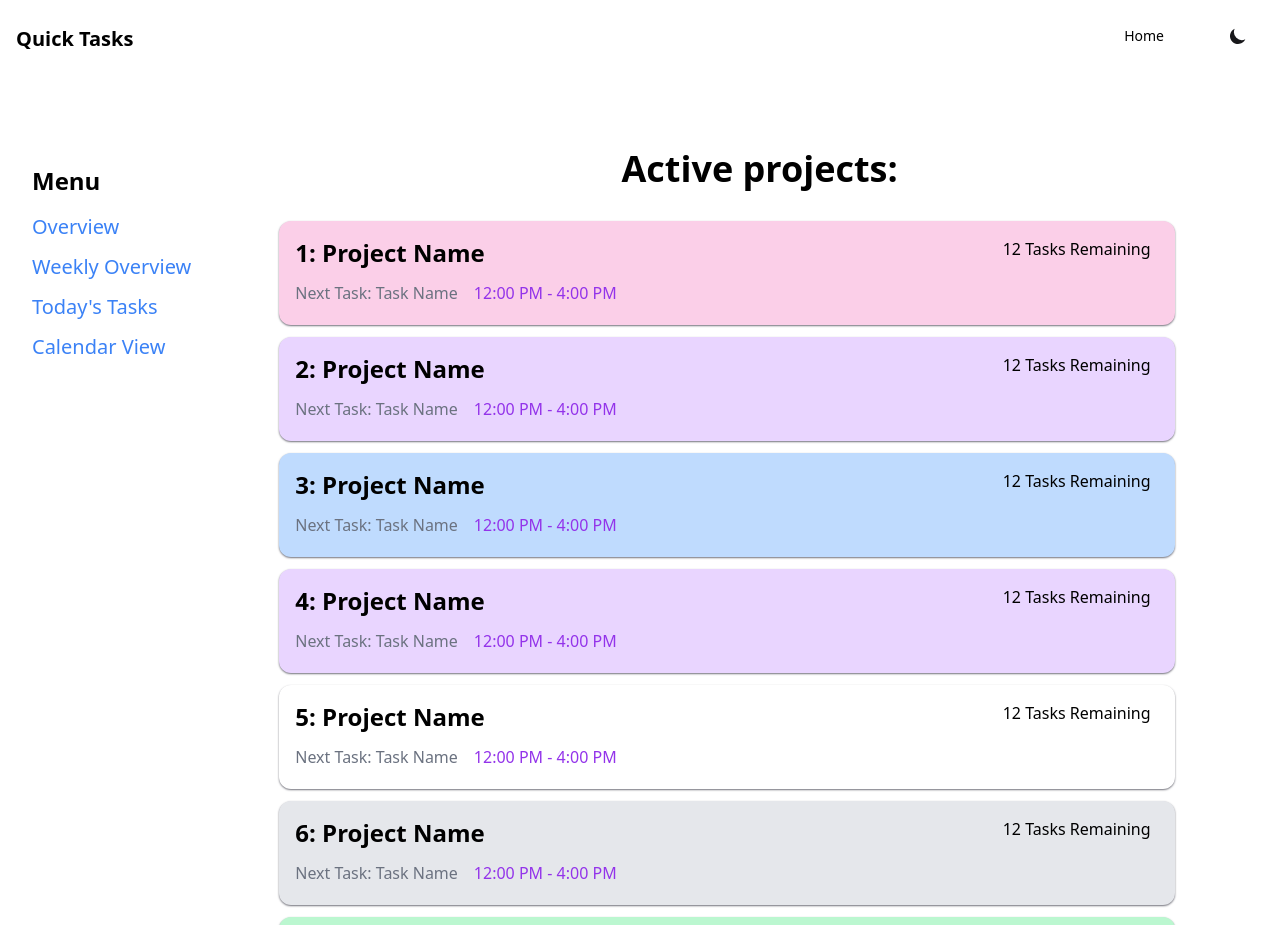
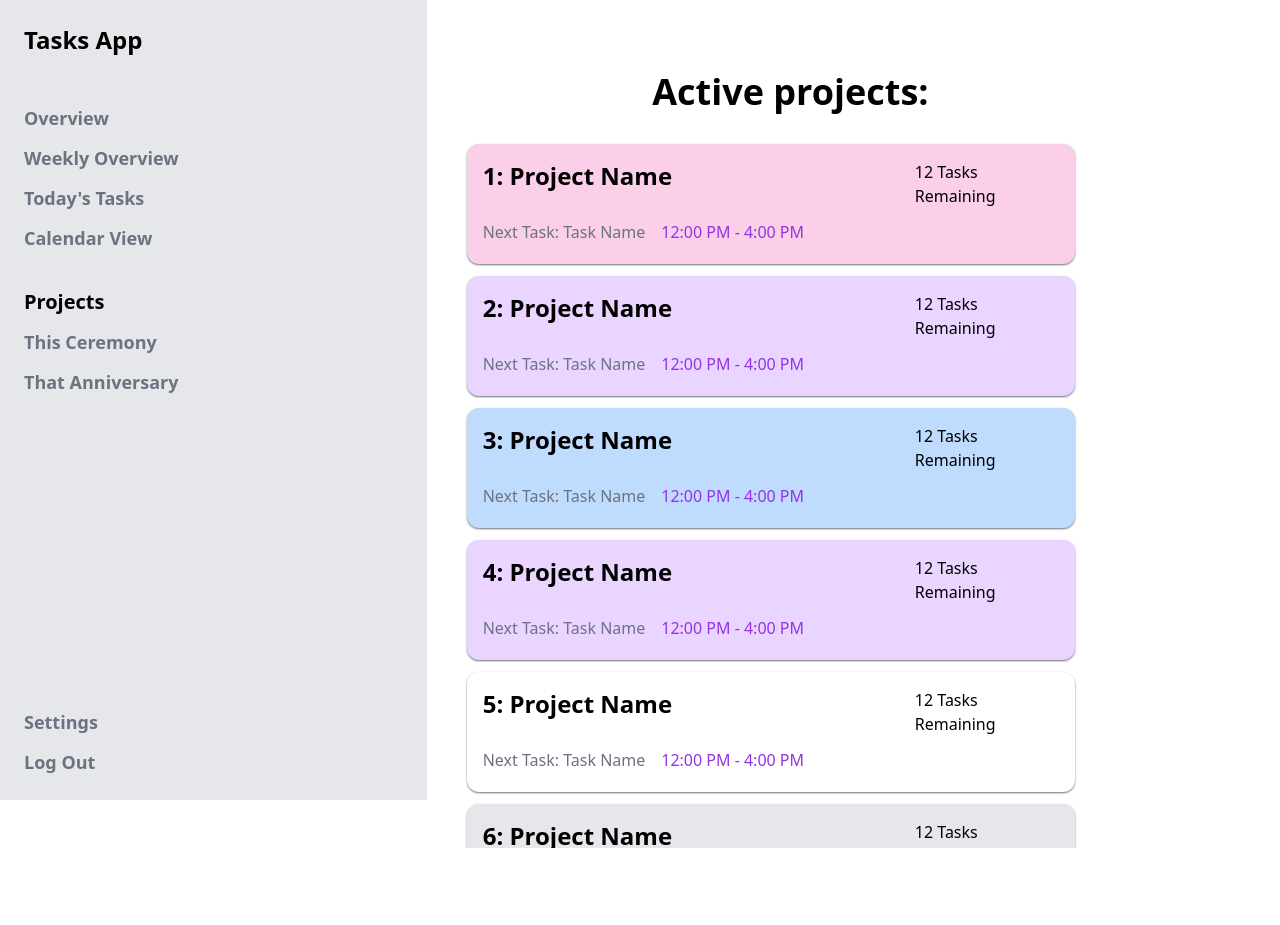
Before and after one commit to Davit-G/barbell-squat-enthusiasts, a React (Vite) app in the folder unihack2023-client/: page /my in a window 1280 px wide. After the commit the page ends 848 px from the top, so only its background shows below. Built offline with nearby package versions, Linux system fonts and the light colour scheme.

Commit message:
side bar view and layouts resolved

```diff
--- /dev/null
+++ b/unihack2023-client/src/AppLayout.jsx
@@ -0,0 +1,96 @@
+import React, { useState, useEffect } from 'react';
+import { Link, Outlet } from 'react-router-dom';
+
+
+
+function AppLayout({ }) {
+    return (
+        <>
+            <div className='flex flex-row min-h-screen max-h-screen'>
+                <div className='w-1/3 bg-gray-200 p-6'>
+
+                    {" "}
+                    {/* Navigation on the left */}
+
+                    <div className="flex flex-col h-full justify-between items-start">
+                        <div className='h-full'>
+
+                            <h1 className="text-2xl dark:text-white font-semibold text-left">Tasks App</h1>
+                            <br></br>
+                            <span class="w-full pt-[2px] bg-gray-300"></span>
+                            <br></br>
+                            <div className="flex flex-col space-y-3">
+                                <Link
+                                    to="/my/"
+                                    className="text-base md:text-lg text-left hover:underline font-semibold text-gray-500 dark:text-blue-400"
+                                >
+                                    Overview
+                                </Link>
+                                <Link
+                                    to="/my/week"
+                                    className="text-base md:text-lg text-left hover:underline font-semibold text-gray-500 dark:text-blue-400"
+                                >
+                                    Weekly Overview
+                                </Link>
+                                <Link
+                                    to="/my/tasks"
+                                    className="text-base md:text-lg text-left hover:underline font-semibold text-gray-500 dark:text-blue-400"
+                                >
+                                    Today's Tasks
+                                </Link>
+                                <Link
+                                    to="/my/calendar"
+                                    className="text-base md:text-lg text-left hover:underline font-semibold text-gray-500 dark:text-blue-400"
+                                >
+                                    Calendar View
+                                </Link>
+                                <br></br>
+                                <h1 className="text-base md:text-xl text-left hover:underline font-bold text-black-500 dark:text-blue-400">Projects</h1>
+
+                                <Link
+                                    to="/my/projects/1"
+                                    className="text-base md:text-lg text-left hover:underline font-semibold text-gray-500 dark:text-blue-400"
+                                >
+                                    This Ceremony
+                                </Link>
+                                <Link
+                                    to="/my/projects/2"
+                                    className="text-base md:text-lg text-left hover:underline font-semibold text-gray-500 dark:text-blue-400"
+                                >
+                                    That Anniversary
+                                </Link>
+                            </div>
+                            <span className="w-full pt-[2px] mt-10 bg-gray-300"></span>
+                        </div>
+
+
+
+                        <div>
+                            <div className="flex flex-col space-y-3">
+                                <Link
+                                    to="/my/tasks"
+                                    className="text-base md:text-lg text-left hover:underline font-semibold text-gray-500 dark:text-blue-400"
+                                >
+                                    Settings
+                                </Link>
+                                <Link
+                                    to="/my/calendar"
+                                    className="text-base md:text-lg text-left hover:underline font-semibold text-gray-500 dark:text-blue-400"
+                                >
+                                    Log Out
+                                </Link>
+                            </div>
+                            <span class="w-full pt-[2px] mt-10 bg-gray-300"></span>
+                        </div>
+                    </div>
+                </div>
+                <div>
+                    <Outlet />
+                </div>
+
+            </div>
+        </>
+    );
+}
+
+export default AppLayout;
--- a/unihack2023-client/src/Layout.jsx
+++ b/unihack2023-client/src/Layout.jsx
@@ -1,5 +1,5 @@
 import React, { useEffect } from "react";
-import { Link } from "react-router-dom";
+import { Link, Outlet } from "react-router-dom";
 import { MoonIcon, SunIcon } from "@heroicons/react/solid";
 import { useSelector } from "react-redux";
 import { selectDispayName, selectLogin } from "./features/login/loginSlice";
@@ -119,7 +119,7 @@ function Layout({ children }) {
 
       <div className="container min-h-full mx-auto">{children}</div>
 
-      {/* footer is being weird so i removed it for now */}
+            <div className="container min-h-full mx-auto">{children ? children : <Outlet></Outlet>}</div>
 
       {/* <footer className='h-fit'>
                 <div className="bg-neutral-200 p-6 text-center dark:bg-neutral-700">
--- a/unihack2023-client/src/main.jsx
+++ b/unihack2023-client/src/main.jsx
@@ -11,6 +11,7 @@ import Error from "./pages/ErrorPage";
 import { store } from "./app/store";
 import { Provider } from "react-redux";
 import { initializeApp } from "firebase/app";
+import AppLayout from "./AppLayout";
 
 // each route is loaded asynchronously
 const Home = React.lazy(() => import("./pages/HomePage.jsx"));
@@ -32,21 +33,23 @@ const app = initializeApp(firebaseConfig);
 
 const routes = (
     <>
-    <Route path="/" element={<Home />} />
+        <Route element={<Layout />}> {/* this is the default layout for all pages */}
+            <Route index path="/" element={<Home />} />
+            <Route path="/login" element={<Login />} />
+        </Route>
+
+        <Route path="*" element={<ErrorPage />} />
 
         {/* Add more routes here, make sure they are ASYNC */}
-    <Route path="login" element={<Login />} />
-    <Route path="tasks" element={<Tasks />} />
 
-
-    <Route path="my" element={<Dashboard />}>
+        <Route path="/my" element={<AppLayout></AppLayout>}>
             {" "}
             {/* this is a nested route */}
+            <Route path="/my" element={<Dashboard />} />
             <Route path="tasks" element={<Tasks />} />
             <Route path="calendar" element={<Calendar />} />
             <Route path="week" element={<Week />} />
         </Route>
-    <Route path="*" element={<ErrorPage />} />
     </>
 );
 
@@ -64,16 +67,11 @@ ReactDOM.createRoot(document.getElementById("root")).render(
             <BrowserRouter>
                 {" "}
                 {/* handles routing */}
-
-        <Layout>
-          {" "}
-          {/* handles the layout of the page */}
                 <React.Suspense fallback={<Fallback />}>
                     {" "}
                     {/* if page not loaded yet, display temporary page thing */}
                     <Routes>{routes}</Routes>
                 </React.Suspense>
-        </Layout>
             </BrowserRouter>
         </Provider>
     </React.StrictMode>
--- a/unihack2023-client/src/pages/my/Dashboard.jsx
+++ b/unihack2023-client/src/pages/my/Dashboard.jsx
@@ -22,40 +22,6 @@ function Dashboard({ }) {
     return (
         <>
             <div className="h-[80vh] mx-auto mt-10 flex flex-row w-full">
-                <div className="hidden md:flex rounded-xl dark:bg-zinc-800 min-w-fit max-w-[30rem] my-4 mr-4 p-8 max-h-full h-fit items-center flex-col justify-start">
-                    {" "}
-                    {/* Navigation on the left */}
-                    <div className="flex flex-col justify-center items-start">
-                        <h1 className="text-2xl dark:text-white font-semibold text-left">Menu</h1>
-                        <div className="mt-4 flex flex-col space-y-3">
-                            <Link
-                                to="/my/"
-                                className="text-base md:text-xl text-left hover:underline text-blue-500 dark:text-blue-400"
-                            >
-                                Overview
-                            </Link>
-                            <Link
-                                to="/my/week"
-                                className="text-base md:text-xl text-left hover:underline text-blue-500 dark:text-blue-400"
-                            >
-                                Weekly Overview
-                            </Link>
-                            <Link
-                                to="/my/tasks"
-                                className="text-base md:text-xl text-left hover:underline text-blue-500 dark:text-blue-400"
-                            >
-                                Today's Tasks
-                            </Link>
-                            <Link
-                                to="/my/calendar"
-                                className="text-base md:text-xl text-left hover:underline text-blue-500 dark:text-blue-400"
-                            >
-                                Calendar View
-                            </Link>
-                            {/* <Link className='text-base md:text-xl text-left hover:underline text-blue-500'>wtf do i add here</Link> */}
-                        </div>
-                    </div>
-                </div>
 
                 {/* tasks, calendar etc here */}
                 <div className="m-4 flex w-full justify-center">
```
Lines whose indentation alone changed are shown as unchanged.
